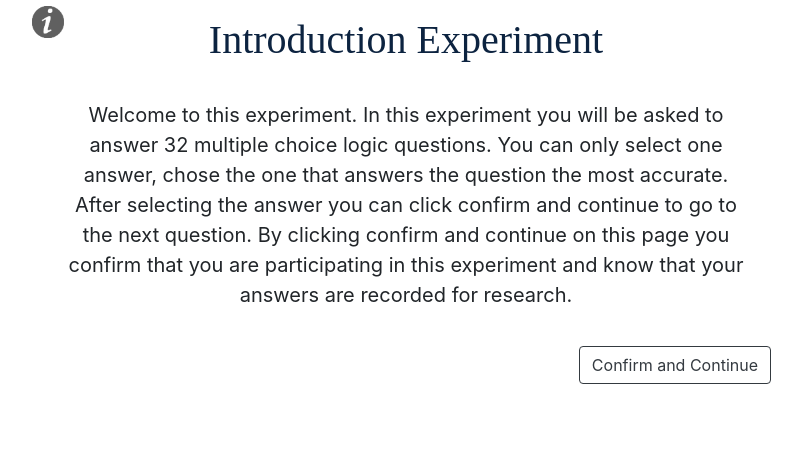
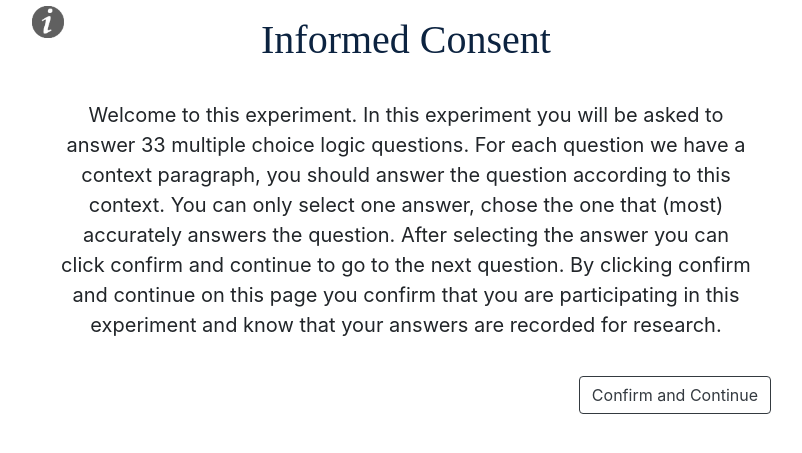
Before and after one commit to LucieKuiper/Thesis, a Flask app: page /dke/introduction in a window 1280 px wide. Shown: the part 16-469 px from the top of the page, without its empty margins (44-846 px from the left). Run offline with Flask 2, Linux system fonts and the light colour scheme; the visitor is signed in with stand-in values (Sample User, id 1); some libraries are stand-ins or nearby versions.

Commit message:
added an attention check, and check if two attention checks have been missed

```diff
--- a/application/main/models.py
+++ b/application/main/models.py
@@ -61,6 +61,7 @@ class PilotUser(db.Model, UserMixin):
     question29 = db.Column(db.String(1), nullable=True, default=None)
     question30 = db.Column(db.String(1), nullable=True, default=None)
     question31 = db.Column(db.String(1), nullable=True, default=None)
+    question32 = db.Column(db.String(1), nullable=True, default=None)
 
     def __repr__(self):
         return f"user('{self.username}')"
--- a/application/pilot/routes.py
+++ b/application/pilot/routes.py
@@ -8,13 +8,12 @@ from random import randint
 
 pilot = Blueprint('pilot', __name__, url_prefix='/dke')
 questions_list = load_data()  # CSV list with data
-question0 = [0, 29, 28, 1, 15, 5, 16, 24, 8, 4, 10, 22, 7, 18, 30, 6, 26, 31, 27, 3, 20, 12, 11, 17, 2, 25, 19, 21, 14, 13, 23, 9]
-question1 = [12, 21, 11, 5, 10, 9, 19, 24, 3, 2, 14, 29, 23, 18, 7, 17, 26, 15, 20, 4, 8, 22, 28, 1, 31, 25, 13, 6, 0, 30, 16, 27]
-question2 = [7, 19, 17, 29, 0, 13, 30, 10, 8, 23, 2, 21, 16, 18, 20, 4, 15, 27, 12, 24, 26, 1, 28, 31, 6, 25, 9, 22, 5, 14, 11, 3]
-question3 = [10, 27, 11, 7, 29, 1, 16, 6, 19, 26, 13, 28, 14, 18, 20, 31, 5, 21, 2, 8, 9, 0, 12, 23, 4, 25, 3, 15, 24, 17, 30, 22]
-question4 = [22, 21, 10, 26, 17, 24, 29, 12, 1, 7, 20, 14, 16, 18, 23, 6, 30, 5, 31, 19, 4, 0, 27, 11, 15, 25, 3, 28, 2, 13, 8, 9]
+question0 = [0, 29, 28, 32, 1, 15, 5, 16, 24, 8, 4, 10, 22, 7, 18, 30, 6, 26, 31, 27, 3, 20, 12, 11, 17, 2, 25, 19, 21, 14, 13, 23, 9]
+question1 = [12, 21, 11, 32, 5, 10, 9, 19, 24, 3, 2, 14, 29, 23, 18, 7, 17, 26, 15, 20, 4, 8, 22, 28, 1, 31, 25, 13, 6, 0, 30, 16, 27]
+question2 = [7, 19, 17, 32, 29, 0, 13, 30, 10, 8, 23, 2, 21, 16, 18, 20, 4, 15, 27, 12, 24, 26, 1, 28, 31, 6, 25, 9, 22, 5, 14, 11, 3]
+question3 = [10, 27, 11, 32, 7, 29, 1, 16, 6, 19, 26, 13, 28, 14, 18, 20, 31, 5, 21, 2, 8, 9, 0, 12, 23, 4, 25, 3, 15, 24, 17, 30, 22]
+question4 = [22, 21, 10, 32, 26,  17, 24, 29, 12, 1, 7, 20, 14, 16, 18, 23, 6, 30, 5, 31, 19, 4, 0, 27, 11, 15, 25, 3, 28, 2, 13, 8, 9]
 question_order_list = [question0, question1, question2, question3, question4]
-
 
 
 # Route to create user from userID given by prolific and continues to next page
@@ -73,10 +72,21 @@ def questions():
     user = PilotUser.query.filter_by(user_id=current_user.id).first()
     counter = user.task_counter  # counter that tracks at which question the user is
     order = question_order_list[user.question_order]
-    if counter > 31:
+    # Check if two attention checks have been answered incorrectly
+    if (counter > 14) and (counter < 28):
+        wrong_answers = 0
+        if user.question32 != 'C':
+            wrong_answers += 1
+        if user.question18 != 'B':
+            wrong_answers += 1
+        if (counter > 26) and (user.question25 != 'D'):
+            wrong_answers += 1
+        if wrong_answers >= 2:
+            return redirect("https://app.prolific.co/submissions/complete?cc=C11VJG1L")
+    if counter > 32:
         current_user.pilot_done = True
         db.session.commit()
-        return redirect(url_for('pilot.final'))
+        return redirect("https://app.prolific.co/submissions/complete?cc=CN9BV0IT")
     # Load in questions from data set
     data_context = questions_list.iloc[order[counter]][0]
     data_question = questions_list.iloc[order[counter]][1]
@@ -110,7 +120,6 @@ def go_on():
     return render_template('continue.html', form=form)
 
 
-
 # Route final page that shows user the survey is done
 @pilot.route("/end", methods=['GET', 'POST'])
 def final():
--- a/application/static/data.csv
+++ b/application/static/data.csv
@@ -31,3 +31,4 @@ context,question,answers/0,answers/1,answers/2,answers/3,label,id_string,random
 "Mayor of Smalltown: Instituting high taxes on sodas, which are currently untaxed in Smalltown, has been shown in the past year to encourage people to reduce their intake of soda and live healthier lifestyles. Because the effects of such taxes on local businesses have not yet been determined, though, I believe we should wait before implementing such a tax. Activist: Your position is inconsistent with previous actions you have taken. You have implemented many laws that have decreased local businesses' revenues in order to help consumers, so concern for local businesses cannot be the true reason you refuse to pass this law now.",The activist's argument is flawed because it fails to consider that:,The effects of taxes on local businesses may not be immediately apparent in all cases.,The health effects of some types of sodas may be different than the health effects of others.,"It is possible to weigh known drawbacks against known benefits, but not possible to weigh unknown drawbacks in the same way.",Soda consumption has been strongly linked to rates of obesity and shorter lifespans.,2,val_306,0.320672136
 "Selena: Asteroid impact on the Earth caused the extinction of the dinosaurs by raising vast clouds of dust, thus blocking the Sun's rays and cooling the planet beyond the capacity of the dinosaurs, or perhaps the vegetation that supported them, to adapt. A worldwide dust layer provides evidence of asteroid impact at approximately the correct time, and a huge crater exists on the edge of the Yucatan peninsula in Mexico. Trent: That asteroid crater is not large enough for the requisite amount of dust to have been produced. Besides, the extinction of dinosaur species took many years, not just one or two. So the extinctions must have been due not to asteroid impact on the Earth but to some other kind of cause.",Trent's argument assumes that:,Dinosaurs in the neighborhood of an asteroid impact but not within the zone of direct impact would have survived such an impact.,Dust from the impact of an asteroid on the Earth would not have had any cooling effect on the climate.,No more than one large asteroid struck the Earth during the period when the dinosaurs were becoming extinct.,Any collision of an asteroid with the Earth would have occurred on a land area rather than an ocean.,2,val_4,0.851641815
 "A certain cultivated herb is one of a group of closely related plants that thrive in soil with high concentrations of metals that are toxic to most other plants. Agronomists studying the herb have discovered that it produces large amounts of histidine, an amino acid that, in test-tube solutions, renders these metals chemically inert. Possibly, therefore, the herb's high histidine production is what allows it to grow in metal-rich soils, a hypothesis that would gain support if __.",Which of the following most logically completes the argument?,The concentration of histidine in the growing herb declines as the plant approaches maturity.,"Cultivation of the herb in soil with high concentrations of the metals will, over an extended period, make the soil suitable for plants to which the metals are toxic.","Histidine is found in all parts of the plant-roots, stem, leaves, and flowers.",Others of the closely related group of plants are also found to produce histidine in large quantities.,3,val_155,0.452905284
+"Lyme disease is caused by a bacterium transmitted to humans by deer ticks. Generally deer ticks pick up the bacterium while in the larval stage from feeding on infected white-footed mice. However, certain other species on which the larvae feed do not harbor the bacterium. Ttherefore, if the population of these other species were increased, the number of ticks acquiring the bacterium and hence the number of people contracting Lyme disease-would likely decline","Which of the following, select answer C to confirm you have read the question?",Ticks do not suffer any adverse consequences from carrying the bacterium that causes Lyme disease in humans.,A single host animal can be the source of bacteria for many tick larvae.,A deer tick feeds only once while in the larval stage.,There are no known cases of a human's contracting Lyme disease through contact with white-footed mice.,2,attention_3,
--- a/application/templates/introduction.html
+++ b/application/templates/introduction.html
@@ -3,10 +3,11 @@
 <!-- <link rel="stylesheet" href="./application/static/main.css"> -->
 {% block content %}
 <title>Introduction</title>
-<h1 style="text-align:center">Introduction Experiment</h1>
+<h1 style="text-align:center">Informed Consent</h1>
 <p style="text-align:center; font-size:20px; padding: 1em;" > Welcome to this experiment.
-    In this experiment you will be asked to answer 32 multiple choice logic questions.
-    You can only select one answer, chose the one that answers the question the most accurate.
+    In this experiment you will be asked to answer 33 multiple choice logic questions.
+    For each question we have a context paragraph, you should answer the question according to this context.
+    You can only select one answer, chose the one that (most) accurately answers the question.
     After selecting the answer you can click confirm and continue to go to the next question.
     By clicking confirm and continue on this page you confirm that you are participating in this experiment and know that your answers are recorded for research. </p>
 <form method="POST" action="">
--- a/application/templates/layout.html
+++ b/application/templates/layout.html
@@ -51,7 +51,7 @@
                     </button>
                 </div>
                 <p class="modal-body">Welcome to this experiment.
-                    In this experiment you are asked to answer 32 multiple choice logic questions.
+                    In this experiment you are asked to answer 33 multiple choice logic questions.
                     Chose the option that answers the question the most accurate.
 
                 </p>
--- a/application/templates/questions.html
+++ b/application/templates/questions.html
@@ -14,7 +14,7 @@
         </p>
     </div>
     <div>
-        <h2>Question {{counter +1}}/32</h2>
+        <h2>Question {{counter +1}}/33</h2>
         <p>{{question}}
         </p>
     </div>
```
